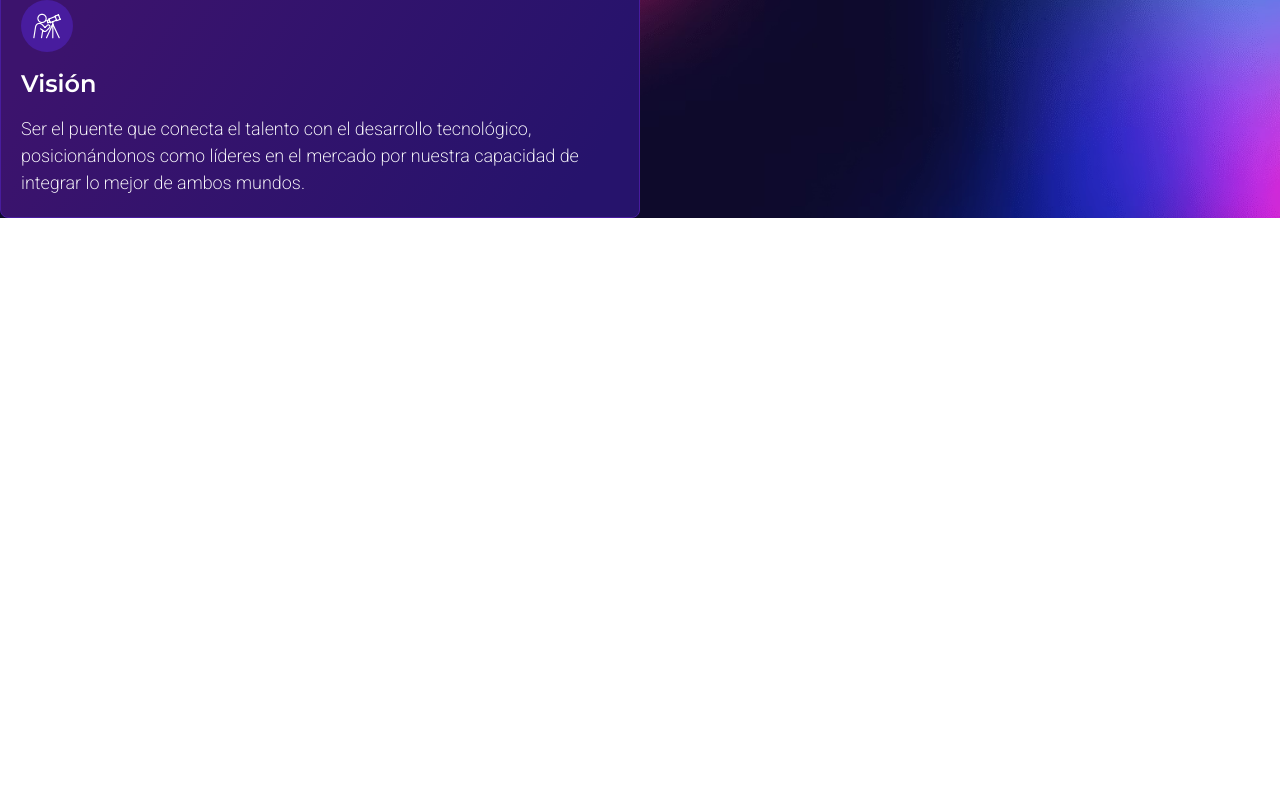
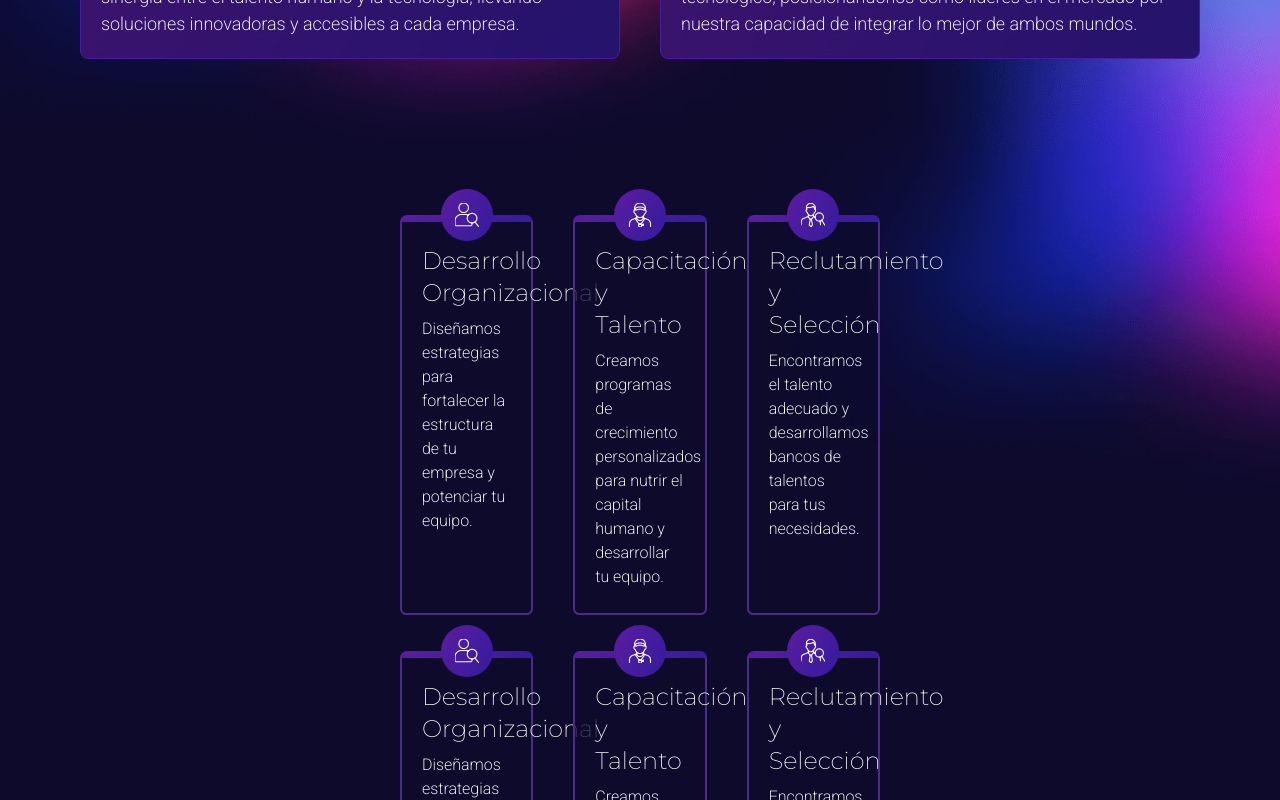
Before and after one commit to rodrigo-quevedo-talenthub/sitio-talenthub-js, a React (Vite) app: page / in a window 1280 px wide. Shown: the part 980-1780 px from the top of the page. Before the commit the page ends 1198 px from the top, so only its background shows below. Built offline with nearby package versions, Linux system fonts and the light colour scheme.

Commit message:
features: CardImgCenter, refactor de icono

```diff
--- a/src/App.jsx
+++ b/src/App.jsx
@@ -8,6 +8,10 @@ import MainLayout from "./layouts/MainLayout"
 // import historiaBG from "./assets/background/bg-nuestrahistoria-section.png"
 import mision from "./assets/icons/mision.svg"
 import vision from "./assets/icons/vision.svg"
+
+import desarrollo_org from "./assets/icons/desarrollo-org.svg"
+import capacitacion from "./assets/icons/capacitacion.svg"
+import reclutamiento from "./assets/icons/reclutamiento.svg"
 
 
 function App() {
@@ -26,11 +30,13 @@ function App() {
         ">
 
         </div> */}
-        {/* <InicioSection />
-        <InicioSection /> */}
+
+
+        <div className="grid grid-cols-2 p-20 gap-10">
             <CardImgLeft
                 svgIcono={mision}
                 titulo={"Misión"}
+                type={"simple"}
             >
                 <p>Impulsar el crecimiento de las organizaciones a través de la sinergia entre el talento humano y la tecnología, llevando soluciones innovadoras y accesibles a cada empresa.</p>
             </CardImgLeft>
@@ -38,9 +44,76 @@ function App() {
             <CardImgLeft
                 svgIcono={vision}
                 titulo={"Visión"}
+                type={"simple"}
             >
                 <p>Ser el puente que conecta el talento con el desarrollo tecnológico, posicionándonos como líderes en el mercado por nuestra capacidad de integrar lo mejor de ambos mundos.</p>
             </CardImgLeft>
+
+        </div>
+
+
+
+
+        <div className="grid grid-cols-3 p-20 px-100 gap-10">
+            <CardImgCenter svgIcono={desarrollo_org} titulo={"Desarrollo Organizacional"}>
+                <h3 className="
+                    font-[Montserrat]
+                    text-2xl
+                ">
+                    Desarrollo Organizacional
+                </h3>
+                <p>Diseñamos estrategias para fortalecer la estructura de tu empresa y potenciar tu equipo.</p>
+            </CardImgCenter>
+
+            <CardImgCenter svgIcono={capacitacion} titulo={"Capacitación y Talento"}>
+                <h3 className="
+                    font-[Montserrat]
+                    text-2xl
+                ">
+                    Capacitación y Talento
+                </h3>
+                <p>Creamos programas de crecimiento personalizados para nutrir el capital humano y desarrollar tu equipo.</p>
+            </CardImgCenter>
+
+            <CardImgCenter svgIcono={reclutamiento} titulo={"Reclutamiento y Selección"}>
+                <h3 className="
+                    font-[Montserrat]
+                    text-2xl
+                ">
+                    Reclutamiento y Selección
+                </h3>
+                <p>Encontramos el talento adecuado y desarrollamos bancos de talentos para tus necesidades.</p>
+            </CardImgCenter>
+            <CardImgCenter svgIcono={desarrollo_org} titulo={"Desarrollo Organizacional"}>
+                <h3 className="
+                    font-[Montserrat]
+                    text-2xl
+                ">
+                    Desarrollo Organizacional
+                </h3>
+                <p>Diseñamos estrategias para fortalecer la estructura de tu empresa y potenciar tu equipo.</p>
+            </CardImgCenter>
+
+            <CardImgCenter svgIcono={capacitacion} titulo={"Capacitación y Talento"}>
+                <h3 className="
+                    font-[Montserrat]
+                    text-2xl
+                ">
+                    Capacitación y Talento
+                </h3>
+                <p>Creamos programas de crecimiento personalizados para nutrir el capital humano y desarrollar tu equipo.</p>
+            </CardImgCenter>
+
+            <CardImgCenter svgIcono={reclutamiento} titulo={"Reclutamiento y Selección"}>
+                <h3 className="
+                    font-[Montserrat]
+                    text-2xl
+                ">
+                    Reclutamiento y Selección
+                </h3>
+                <p>Encontramos el talento adecuado y desarrollamos bancos de talentos para tus necesidades.</p>
+            </CardImgCenter>
+        </div>
 
 
 
--- a/src/components/CardImgCenter/CardImgCenter.jsx
+++ b/src/components/CardImgCenter/CardImgCenter.jsx
@@ -1,15 +1,55 @@
+import IconoCirculo from "../IconoCirculo/IconoCirculo";
 
 
 
 
+{/* <div className="
+    relative
+    border-l-2 border-r-2 border-b-2 border-solid border-[#4a2c85ff]
+    border-t-[7px] border-t-transparent
+    [border-image:linear-gradient(121deg,#581CA0_10%,#371C9C_90%)_1]
+    px-5 py-6
+"> */}
 
 
+export default function CardImgCenter({svgIcono, titulo, children}) {
 
-export default function CardImgCenter({imgUrl, titulo}) {
 
     return (
-        <div>
-            <img src={imgUrl} alt={titulo} />
+        <div className="relative max-w-[50vw] h-full">
+            {/* Border top */}
+            <div class="
+                absolute -top-1 left-0 z-10
+                w-full
+                rounded-t-lg bg-[linear-gradient(121deg,#581CA0_10%,#371C9C_90%)] p-[3.5px]
+            ">
+            </div>
+
+            {/* Card */}
+            <div className="
+                relative
+                bg-[#0d0a2cbf]
+                border-2 border-solid border-[#4a2c85ff]
+                rounded-t-sm rounded-b-[6.3px]
+                px-5 py-6
+                h-full
+            ">
+                <div className="
+                    absolute z-11
+                    -top-8 left-1/2 -translate-x-1/2
+                ">
+                    <IconoCirculo svgIcono={svgIcono} titulo={titulo}/>
+                </div>
+
+                {/* Contenido */}
+                <div className="
+                    flex flex-col gap-2
+                    text-white
+
+                ">
+                    {children}
+                </div>
+            </div>
         </div>
     )
 
--- a/src/components/CardImgLeft/CardImgLeft.jsx
+++ b/src/components/CardImgLeft/CardImgLeft.jsx
@@ -5,7 +5,11 @@
 
 
 
-export default function CardImgLeft({svgIcono, titulo, children}) {
+// Simplemente hay que usar grid en un container y las cards se adaptan al tamaño establecido en ese grid.
+
+import IconoCirculo from "../IconoCirculo/IconoCirculo";
+
+export default function CardImgLeft({svgIcono, titulo, type, children}) {
 
     return (
         <div className="
@@ -16,15 +20,8 @@ export default function CardImgLeft({svgIcono, titulo, children}) {
             max-w-[50vw]
             p-5
         ">
+            <IconoCirculo svgIcono={svgIcono} titulo={titulo} type={type}/>
 
-            <div className="
-                inline-block
-                rounded-full
-                bg-[#481c9e]
-                p-3
-            ">
-                <img src={svgIcono} alt={titulo} className="w-7 h-7 brightness-0 invert" />
-            </div>
 
             <h3 className="
                 font-[Montserrat]
--- /dev/null
+++ b/src/components/IconoCirculo/IconoCirculo.jsx
@@ -0,0 +1,24 @@
+
+
+
+
+
+
+
+export default function IconoCirculo({svgIcono, titulo, type}) {
+
+    let bg = "linear-gradient(121deg,#581CA0_10%,#371C9C_90%)";//default
+
+    if (type === "simple") bg = "#481c9e";
+
+    return (
+        <div className={`
+            inline-block
+            rounded-full
+            bg-[${bg}]
+            p-3.5
+        `}>
+            <img src={svgIcono} alt={titulo} className="w-6 h-6 brightness-0 invert" />
+        </div>
+    )
+}
```
Lines whose indentation alone changed are shown as unchanged.
